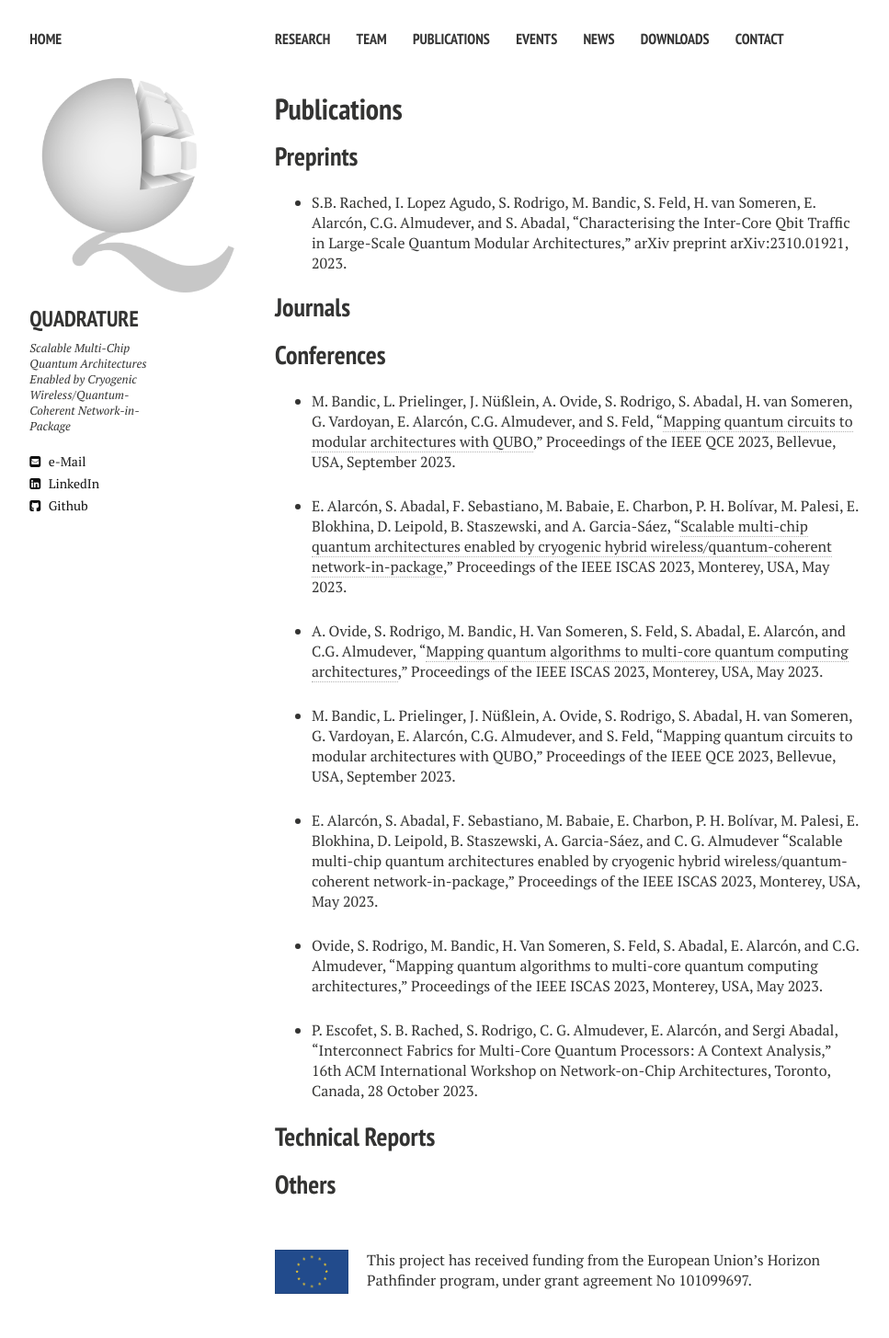
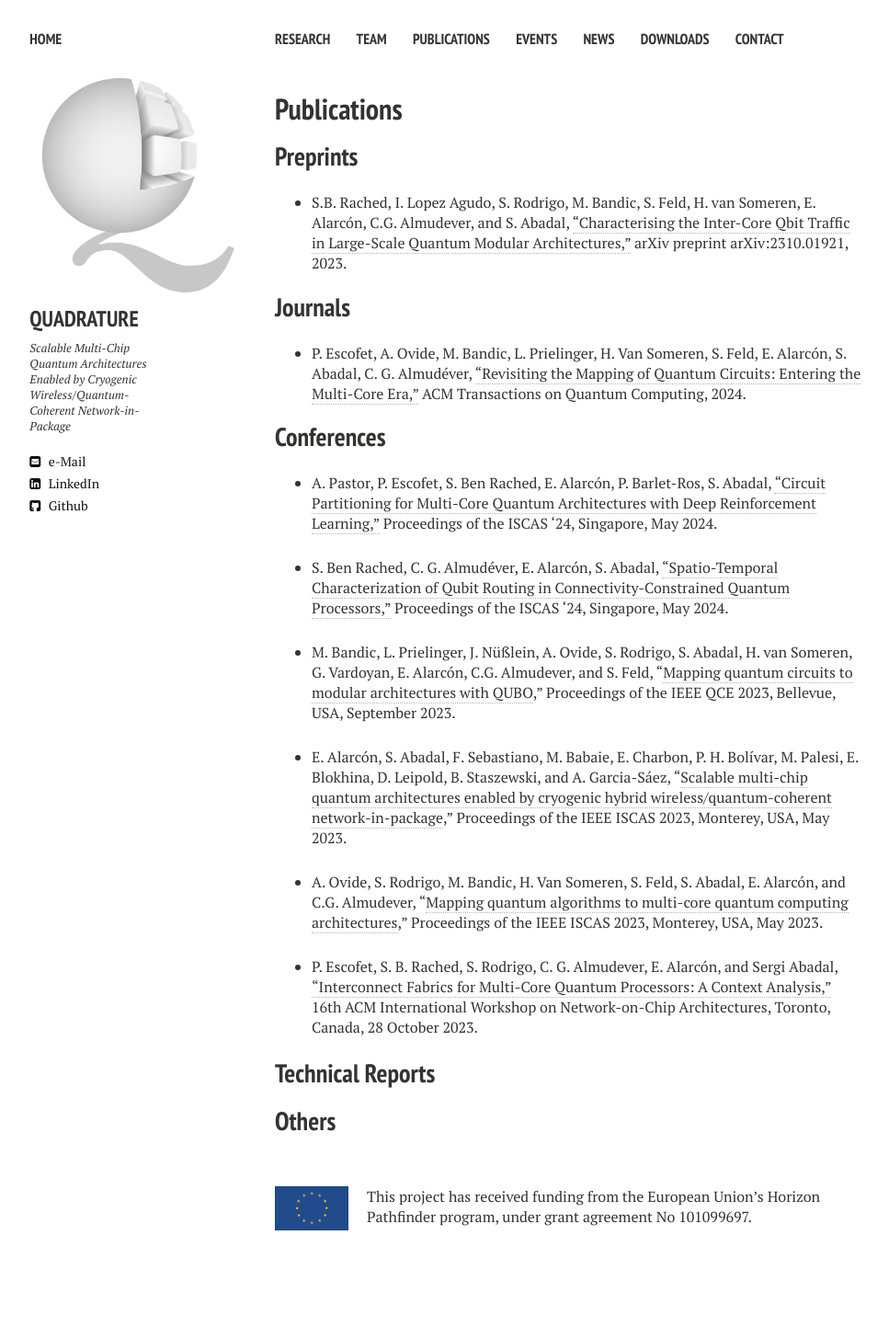
Before and after one commit to biddu/biddu.github.io, a Jekyll site: the page built from publications.md, in a window 1280 px wide. Shown: the whole page at 92% size, without its empty margins (21-988 px from the left). Built offline with Jekyll 4.4.1, drawn with Linux system fonts in a browser that asks for light colours; nearby versions of some CDN libraries; after the commit the page ends 1386 px from its top, so only the background shows below that.

Commit message:
Update publications.md

```diff
--- a/publications.md
+++ b/publications.md
@@ -9,11 +9,15 @@ comments: false
 
 
 ## Preprints
-+ S.B. Rached, I. Lopez Agudo, S. Rodrigo, M. Bandic, S. Feld, H. van Someren, E. Alarcón, C.G. Almudever, and S. Abadal, “Characterising the Inter-Core Qbit Traffic in Large-Scale Quantum Modular Architectures,” arXiv preprint arXiv:2310.01921, 2023.
++ S.B. Rached, I. Lopez Agudo, S. Rodrigo, M. Bandic, S. Feld, H. van Someren, E. Alarcón, C.G. Almudever, and S. Abadal, [“Characterising the Inter-Core Qbit Traffic in Large-Scale Quantum Modular Architectures,”](https://arxiv.org/pdf/2310.01921.pdf) arXiv preprint arXiv:2310.01921, 2023.
 
 ## Journals
++ P. Escofet, A. Ovide, M. Bandic, L. Prielinger, H. Van Someren, S. Feld, E. Alarcón, S. Abadal, C. G. Almudéver, [“Revisiting the Mapping of Quantum Circuits: Entering the Multi-Core Era,”](https://arxiv.org/pdf/2403.17205.pdf) ACM Transactions on Quantum Computing, 2024.
 
 ## Conferences
++ A. Pastor, P. Escofet, S. Ben Rached, E. Alarcón, P. Barlet-Ros, S. Abadal, [“Circuit Partitioning for Multi-Core Quantum Architectures with Deep Reinforcement Learning,”](https://arxiv.org/pdf/2401.17976.pdf) Proceedings of the ISCAS ‘24, Singapore, May 2024.
+
++ S. Ben Rached, C. G. Almudéver, E. Alarcón, S. Abadal, [“Spatio-Temporal Characterization of Qubit Routing in Connectivity-Constrained Quantum Processors,”](https://arxiv.org/pdf/2402.00469.pdf) Proceedings of the ISCAS ‘24, Singapore, May 2024.
 
 + M. Bandic, L. Prielinger, J. Nüßlein, A. Ovide, S. Rodrigo, S. Abadal, H. van Someren, G. Vardoyan, E. Alarcón, C.G. Almudever, and S. Feld, "[Mapping quantum circuits to modular architectures with QUBO](https://arxiv.org/abs/2305.06687)," Proceedings of the IEEE QCE 2023, Bellevue, USA, September 2023.
 
@@ -21,13 +25,7 @@ comments: false
 
 + A. Ovide, S. Rodrigo, M. Bandic, H. Van Someren, S. Feld, S. Abadal, E. Alarcón, and C.G. Almudever, "[Mapping quantum algorithms to multi-core quantum computing architectures](https://arxiv.org/abs/2303.16125)," Proceedings of the IEEE ISCAS 2023, Monterey, USA, May 2023.
 
-+ M. Bandic, L. Prielinger, J. Nüßlein, A. Ovide, S. Rodrigo, S. Abadal, H. van Someren, G. Vardoyan, E. Alarcón, C.G. Almudever, and S. Feld, “Mapping quantum circuits to modular architectures with QUBO,” Proceedings of the IEEE QCE 2023, Bellevue, USA, September 2023.
-
-+ E. Alarcón, S. Abadal, F. Sebastiano, M. Babaie, E. Charbon, P. H. Bolívar, M. Palesi, E. Blokhina, D. Leipold, B. Staszewski, A. Garcia-Sáez, and C. G. Almudever “Scalable multi-chip quantum architectures enabled by cryogenic hybrid wireless/quantum-coherent network-in-package,” Proceedings of the IEEE ISCAS 2023, Monterey, USA, May 2023.
-
-+ Ovide, S. Rodrigo, M. Bandic, H. Van Someren, S. Feld, S. Abadal, E. Alarcón, and C.G. Almudever, “Mapping quantum algorithms to multi-core quantum computing architectures,” Proceedings of the IEEE ISCAS 2023, Monterey, USA, May 2023.
-
-+ P. Escofet, S. B. Rached, S. Rodrigo, C. G. Almudever, E. Alarcón, and Sergi Abadal, “Interconnect Fabrics for Multi-Core Quantum Processors: A Context Analysis,” 16th ACM International Workshop on Network-on-Chip Architectures, Toronto, Canada, 28 October 2023.
++ P. Escofet, S. B. Rached, S. Rodrigo, C. G. Almudever, E. Alarcón, and Sergi Abadal, [“Interconnect Fabrics for Multi-Core Quantum Processors: A Context Analysis,”](https://arxiv.org/pdf/2309.07313.pdf) 16th ACM International Workshop on Network-on-Chip Architectures, Toronto, Canada, 28 October 2023.
 
 
 
```
